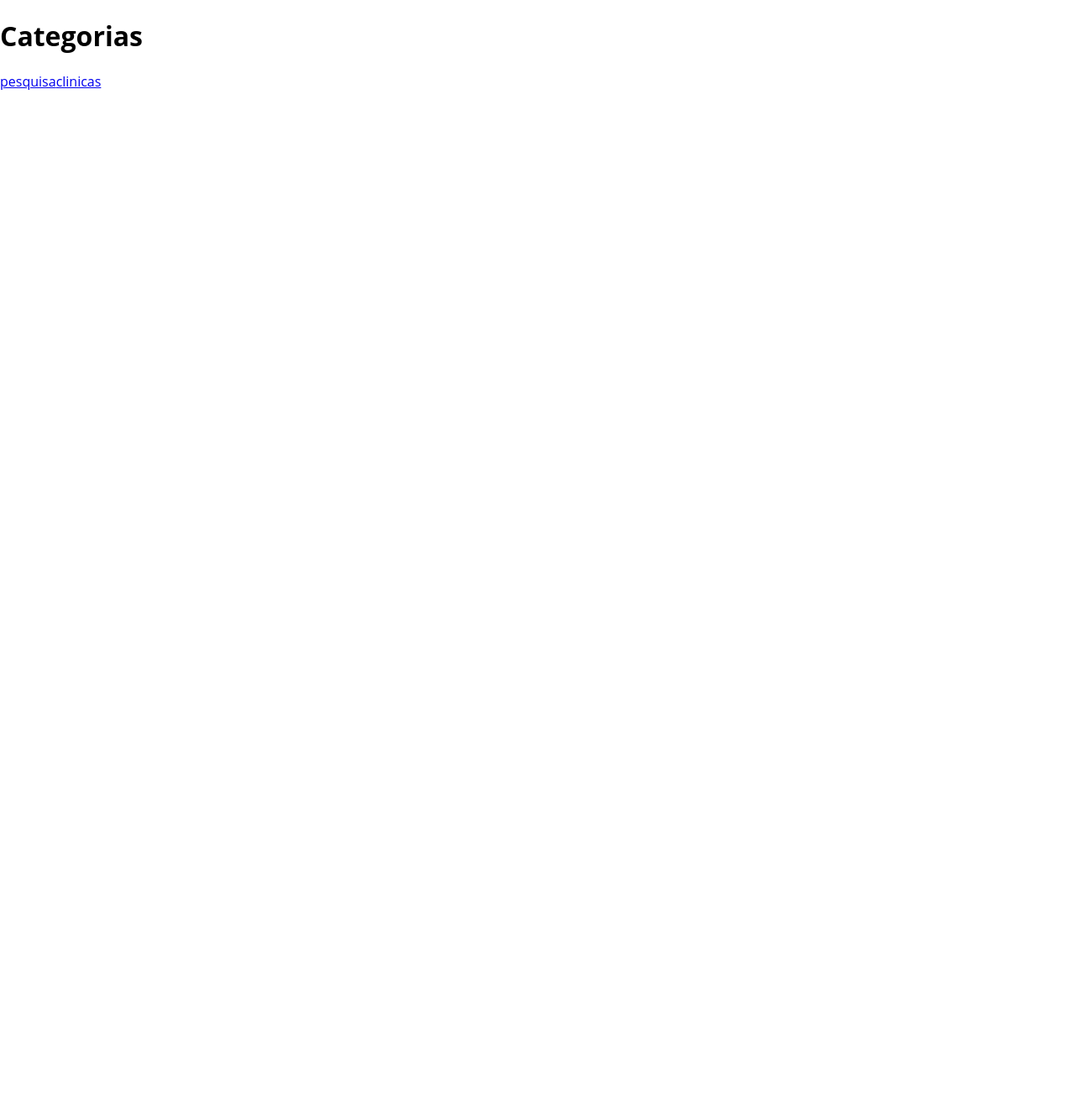
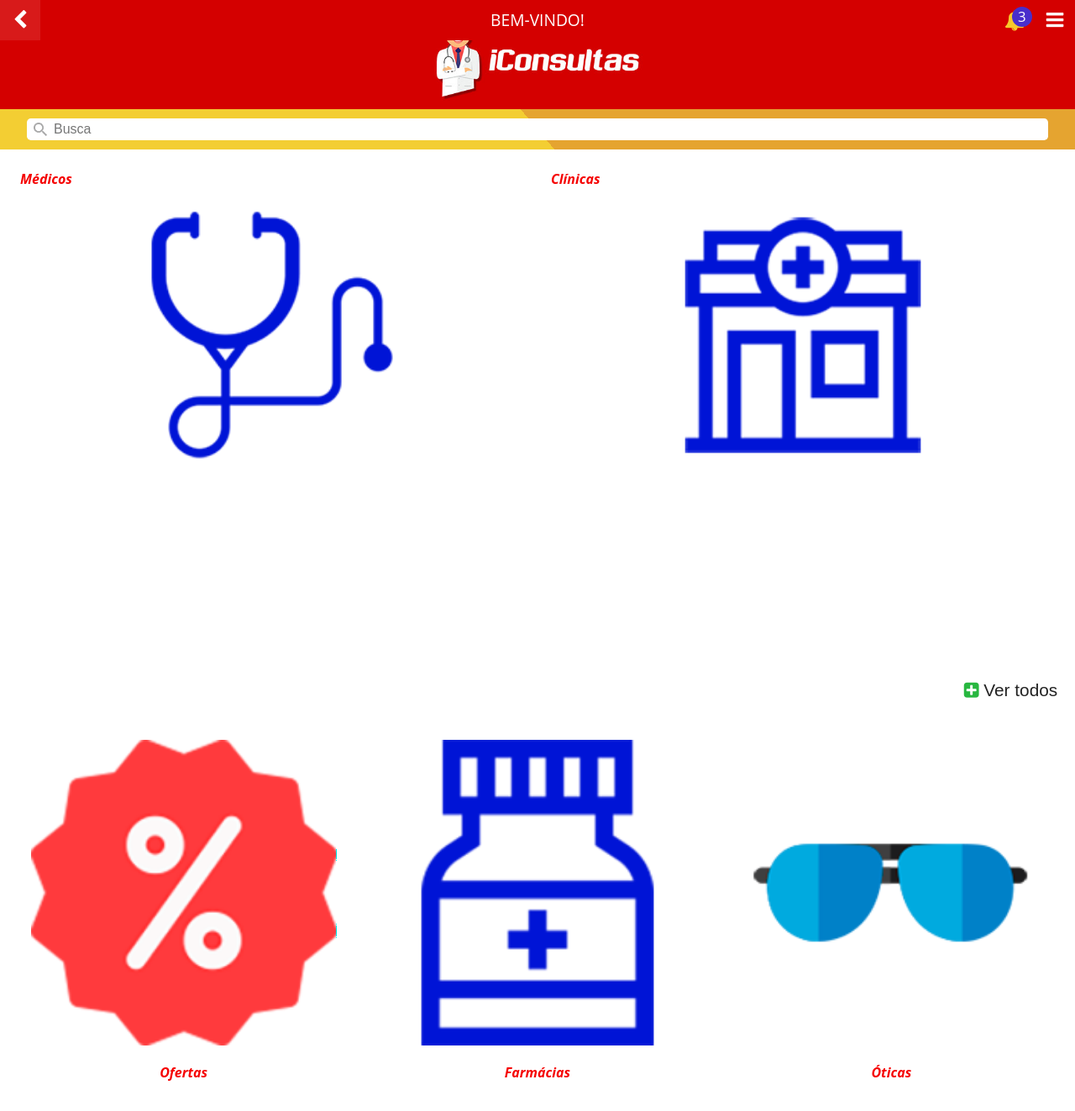
Before and after one commit to jonatanlins/iconsultas, a React (Create React App) app: page /categorias in a window 1280 px wide. Shown: the top 1323 px of the page at 84% size. Before the commit the page ends 800 px from the top, so only its background shows below. Built offline with nearby package versions, Linux system fonts and the light colour scheme.

Commit message:
pagina de categorias criada

```diff
--- a/src/pages/Categorias.js
+++ b/src/pages/Categorias.js
@@ -1,12 +1,60 @@
 import React from 'react';
+import Header from '../components/app/Header'
 import { Link } from 'react-router-dom'
+
+import phonendoscopeIcon from '../assets/icons/phonendoscope.png'
+import pharmacyIcon from '../assets/icons/pharmacy.png'
+import discountsIcon from '../assets/icons/discounts.png'
+import pillsBottleIcon from '../assets/icons/pills-bottle.png'
+import oticIcon from '../assets/icons/otic.png'
+import flaskIcon from '../assets/icons/flask.png'
 
 function Categorias () {
   return (
     <div>
-      <h1>Categorias</h1>
-      <Link to="/pesquisa/teste">pesquisa</Link>
-      <Link to="/clinicas">clinicas</Link>
+      <Header
+        navBarContent={['back', 'space', 'title', 'notifications', 'menu']}
+        searchBar={true}
+      />
+
+      <div className="categoryButtons">
+        <Link className="item" to="/medicos">
+          <span className="label">Médicos</span>
+          <img className="icon" src={phonendoscopeIcon} alt=""/>
+        </Link>
+
+        <Link className="item" to="/clinicas">
+          <span className="label">Clínicas</span>
+          <img className="icon" src={pharmacyIcon} alt=""/>
+        </Link>
+      </div>
+
+      <button className="showAllCategories" onClick={() => {}}>
+        <i className="icon-plus-squared"></i>
+        Ver todos
+      </button>
+
+      <div className="moreCategoryButtons">
+        <Link className="item" to="">
+          <img className="icon" src={discountsIcon} alt=""/>
+          <span className="label">Ofertas</span>
+        </Link>
+
+        <Link className="item" to="">
+          <img className="icon" src={pillsBottleIcon} alt=""/>
+          <span className="label">Farmácias</span>
+        </Link>
+
+        <Link className="item" to="">
+          <img className="icon" src={oticIcon} alt=""/>
+          <span className="label">Óticas</span>
+        </Link>
+
+        <Link className="item" to="">
+          <img className="icon" src={flaskIcon} alt=""/>
+          <span className="label">Exames</span>
+        </Link>
+      </div>
     </div>
   )
 }
```
